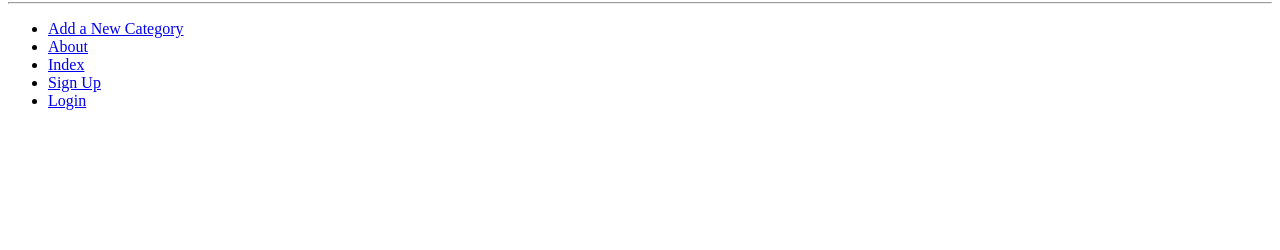
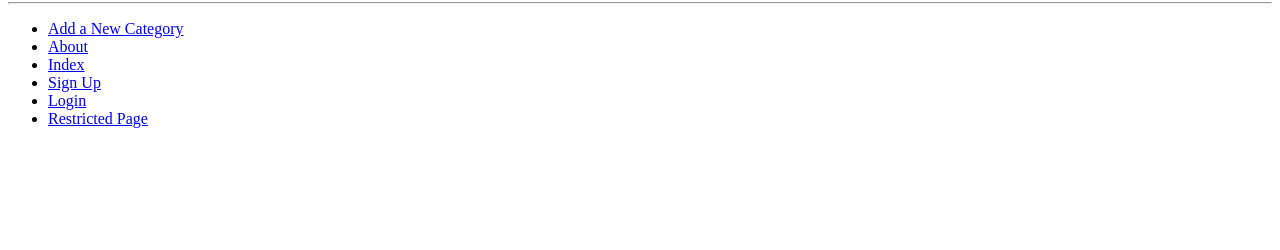
Before and after one commit to z-Shi/TangoWithDjango, a Django app: page /rango/about/ in a window 1280 px wide. Shown: the part 550-800 px from the top of the page. Run offline with Django 3.2, Linux system fonts and the light colour scheme; data that the repository does not hold is empty.

Commit message:
Adding Restricted Page

```diff
--- a/rango/urls.py
+++ b/rango/urls.py
@@ -11,5 +11,6 @@ urlpatterns = [
     path('add_category/', views.add_category, name='add_category'),
     path('category/<slug:category_name_slug>/add_page/', views.add_page, name='add_page'),
     path('register/', views.register, name='register'),
-    path('login/', views.user_login, name='login', )
+    path('login/', views.user_login, name='login'),
+    path('restricted/', views.restricted, name='restricted'),
 ]
--- a/rango/views.py
+++ b/rango/views.py
@@ -2,6 +2,7 @@ from django.shortcuts import render, redirect
 from django.urls import reverse
 from django.contrib.auth import authenticate, login
 from django.http import HttpResponse
+from django.contrib.auth.decorators import login_required
 from rango.models import Category, Page
 from rango.forms import CategoryForm, PageForm, UserForm, UserProfileForm
 
@@ -129,3 +130,8 @@ def user_login(request):
             return HttpResponse("Invalid login details supplied.")
     else:
         return render(request, 'rango/login.html')
+
+
+@login_required
+def restricted(request):
+    return HttpResponse("Since you're logged in, you can see this text!")
--- a/tango_with_django_project/settings.py
+++ b/tango_with_django_project/settings.py
@@ -140,3 +140,7 @@ STATIC_URL = '/static/'
 
 MEDIA_ROOT = MEDIA_DIR
 MEDIA_URL = '/media/'
+
+
+# Login Page
+LOGIN_URL = 'rango:login'
--- a/templates/rango/base.html
+++ b/templates/rango/base.html
@@ -33,6 +33,7 @@
                 <li><a href="{% url 'rango:index' %}">Index</a></li>
                 <li><a href="{% url 'rango:register' %}">Sign Up</a></li>
                 <li><a href="{% url 'rango:login' %}">Login</a></li>
+                <li><a href="{% url 'rango:restricted' %}">Restricted Page</a></li>
             </ul>
         </div>
     </body>
```
